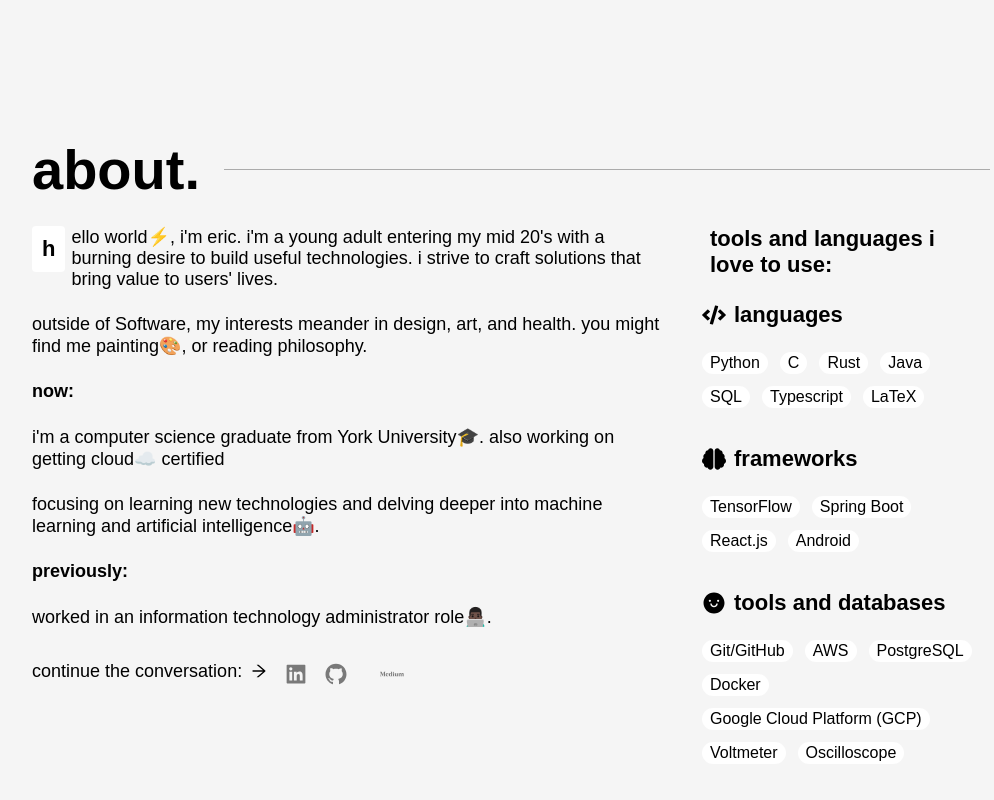
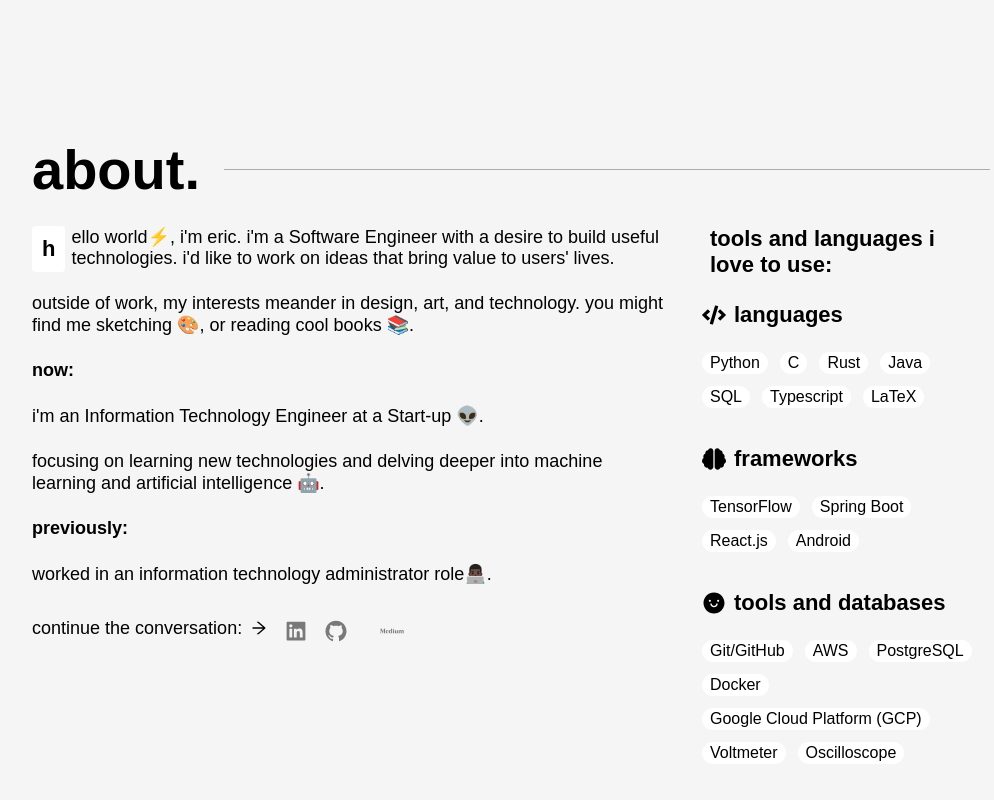
Before and after one commit to ngoiyaeric/ngoiyaeric.github.io, a Next.js app: page / in a window 1280 px wide. Shown: the part 811-1611 px from the top of the page, without its empty margins (159-1153 px from the left). Built offline with nearby package versions, Linux system fonts and the light colour scheme; a web font is replaced by a local one.

Commit message:
Add files via upload

```diff
--- a/components/home/about/About.tsx
+++ b/components/home/about/About.tsx
@@ -13,15 +13,14 @@ export const About = () => {
         <div>
           <Reveal>
             <p className={`${styles.aboutText} ${styles.highlightFirstLetter}`}>
-              hello world⚡, i&apos;m eric. i&apos;m a young adult entering my mid 20&apos;s
-              with a burning desire to build useful technologies. i strive to craft solutions that bring value to users' lives.
-
+              hello world⚡, i&apos;m eric. i&apos;m a Software Engineer
+              with a desire to build useful technologies. i'd like to work on ideas that bring value to users' lives.
             </p>
           </Reveal>
           <Reveal>
             <p className={styles.aboutText}>
-              outside of Software, my interests meander in design, art,
-              and health. you might find me painting🎨, or reading philosophy.
+              outside of work, my interests meander in design, art,
+              and technology. you might find me sketching 🎨, or reading cool books 📚.
             </p>
           </Reveal>
           <Reveal>
@@ -30,14 +29,13 @@ export const About = () => {
                 now:
               </p>
               <p className={styles.aboutText}>
-                i&apos;m a computer science graduate from York University🎓.
-                also working on getting cloud☁️ certified
+                i&apos;m an Information Technology Engineer at a Start-up 👽.
               </p>
 
 
               <p className={styles.aboutText}>
                 focusing on learning new technologies and delving
-                deeper into machine learning and artificial intelligence🤖.
+                deeper into machine learning and artificial intelligence 🤖.
               </p>
               <p className={styles.aboutText} style={{ fontWeight: "bold" }}>
                 previously:
```
